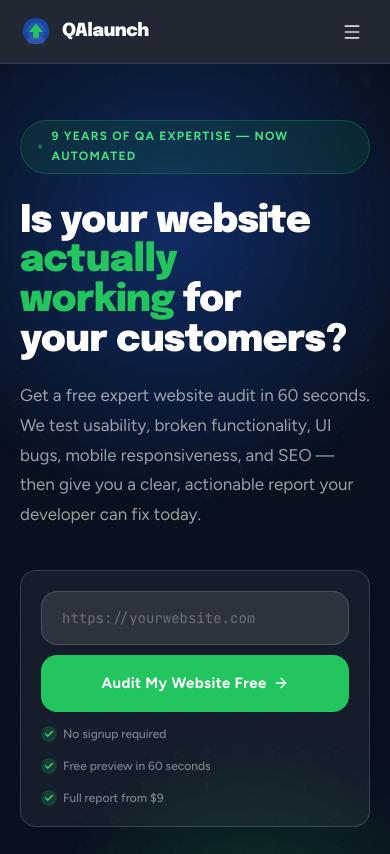
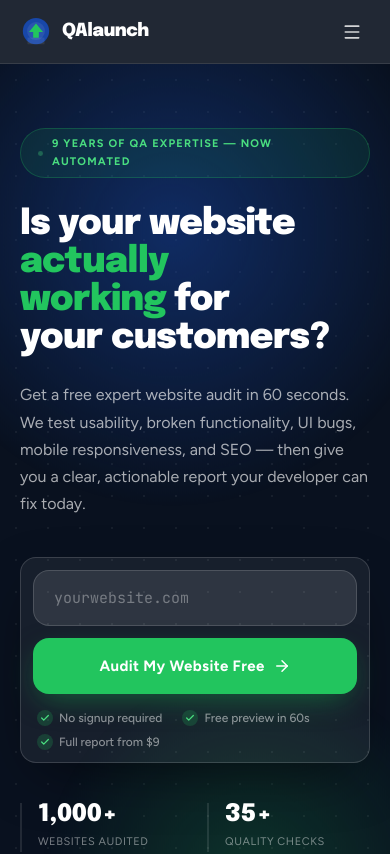
Before and after one commit to haseeb-012/v0-website-audit-tool, a Next.js app: page / in a window 390 px wide. Shown: the top 854 px of the page. Built offline with nearby package versions, Linux system fonts and the light colour scheme.

Commit message:
feat: enhance site button consistency and hero CTA prominence
Align button sizes, upgrade hero CTA, and improve mobile layout.

Co-authored-by: Haseeb Sajjad <112787960+haseeb-012@users.noreply.github.com>

```diff
--- a/components/home/cta-band.tsx
+++ b/components/home/cta-band.tsx
@@ -34,10 +34,10 @@ export function CtaBand() {
         <button
           type="button"
           onClick={focusAudit}
-          className="mt-9 inline-flex items-center gap-2 rounded-2xl bg-accent-bright px-11 py-4 text-base font-extrabold text-white transition-all hover:-translate-y-1 hover:bg-accent-emerald hover:shadow-xl hover:shadow-accent-bright/40"
+          className="group mt-10 inline-flex h-14 items-center justify-center gap-2 rounded-2xl bg-accent-bright px-10 text-[15px] font-extrabold tracking-wide text-white transition-all shadow-[0_16px_40px_-10px_rgba(22,163,74,0.6)] hover:-translate-y-0.5 hover:bg-accent-emerald hover:shadow-[0_20px_50px_-10px_rgba(22,163,74,0.8)] focus-visible:outline-none focus-visible:ring-4 focus-visible:ring-accent-bright/35 sm:h-[60px] sm:px-12 sm:text-base"
         >
           Audit My Website Free
-          <ArrowRight className="size-4" />
+          <ArrowRight className="size-[18px] transition-transform group-hover:translate-x-0.5" />
         </button>
         <p className="mt-4 text-[13px] text-white/45">
           Trusted by founders building with Lovable, Bolt, Replit, and Shopify
--- a/components/home/hero.tsx
+++ b/components/home/hero.tsx
@@ -22,26 +22,26 @@ export function Hero() {
   }
 
   return (
-    <section className="relative flex min-h-[calc(100vh-4rem)] items-center overflow-hidden bg-slate-deep px-5 py-14 md:px-12 md:py-20">
+    <section className="relative flex min-h-[calc(100vh-4rem)] items-center overflow-hidden bg-slate-deep px-5 py-16 sm:px-8 md:px-12 md:py-20 lg:py-24">
       {/* Decorative dot grid + glowing orbs */}
       <div className="qa-hero-grid pointer-events-none absolute inset-0" />
       <div className="qa-orb-float pointer-events-none absolute -left-32 -top-32 size-[600px] rounded-full bg-[radial-gradient(circle,rgba(24,71,168,0.5)_0%,transparent_65%)]" />
       <div className="qa-orb-float-alt pointer-events-none absolute -bottom-40 -right-28 size-[500px] rounded-full bg-[radial-gradient(circle,rgba(34,197,94,0.2)_0%,transparent_60%)]" />
 
-      <div className="relative z-10 mx-auto grid w-full max-w-7xl items-center gap-16 lg:grid-cols-2 lg:gap-20">
-        <div>
-          <div className="mb-7 inline-flex items-center gap-2 rounded-full border border-accent-bright/25 bg-accent-bright/10 px-4 py-1.5 text-[12px] font-bold uppercase tracking-[1.2px] text-[#4ade80]">
+      <div className="relative z-10 mx-auto grid w-full max-w-7xl items-center gap-14 lg:grid-cols-[1.05fr_1fr] lg:gap-16 xl:gap-20">
+        <div className="flex flex-col">
+          <div className="mb-7 inline-flex w-fit items-center gap-2 rounded-full border border-accent-bright/25 bg-accent-bright/10 px-4 py-1.5 text-[11px] font-bold uppercase tracking-[1.2px] text-[#4ade80] sm:text-[12px]">
             <span className="qa-blink size-[7px] rounded-full bg-[#4ade80]" />
             9 Years of QA Expertise — Now Automated
           </div>
 
-          <h1 className="font-heading text-[clamp(2.375rem,4.8vw,3.875rem)] font-black leading-[1.05] tracking-[-0.02em] text-balance text-white">
+          <h1 className="font-heading text-[clamp(2.25rem,5.2vw,4rem)] font-black leading-[1.05] tracking-[-0.02em] text-balance text-white">
             Is your website{" "}
             <span className="text-accent-bright">actually working</span> for
             your customers?
           </h1>
 
-          <p className="mt-5 max-w-lg text-[17px] leading-[1.75] text-white/60">
+          <p className="mt-6 max-w-xl text-[16px] leading-[1.7] text-white/65 sm:text-[17px] sm:leading-[1.75]">
             Get a free expert website audit in 60 seconds. We test usability,
             broken functionality, UI bugs, mobile responsiveness, and SEO —
             then give you a clear, actionable report your developer can fix
@@ -49,8 +49,12 @@ export function Hero() {
           </p>
 
           {/* URL capture */}
-          <div className="mt-10 rounded-2xl border border-white/15 bg-white/5 p-5">
-            <div className="flex flex-col gap-2.5 sm:flex-row">
+          <div className="mt-10 rounded-2xl border border-white/15 bg-white/[0.06] p-3 shadow-[0_20px_60px_-20px_rgba(0,0,0,0.6)] sm:p-4">
+            <div className="flex flex-col gap-3 sm:flex-row sm:items-stretch">
+              <div className="relative flex-1">
+                <span className="pointer-events-none absolute left-4 top-1/2 hidden -translate-y-1/2 font-mono text-xs text-white/30 sm:block">
+                  https://
+                </span>
                 <input
                   id="audit-input"
                   value={url}
@@ -59,35 +63,38 @@ export function Hero() {
                     if (e.key === "Enter") submit()
                   }}
                   type="url"
-                placeholder="https://yourwebsite.com"
+                  placeholder="yourwebsite.com"
                   className={cn(
-                  "flex-1 rounded-xl border border-white/15 bg-white/10 px-5 py-4",
-                  "font-mono text-sm text-white outline-none transition-all placeholder:text-white/30",
+                    "h-14 w-full rounded-xl border border-white/15 bg-white/10 px-5 sm:pl-[84px]",
+                    "font-mono text-[15px] text-white outline-none transition-all placeholder:text-white/35",
                     "focus:border-accent-bright focus:bg-accent-bright/10 focus:ring-4 focus:ring-accent-bright/15",
                   )}
                 />
+              </div>
               <button
                 type="button"
                 onClick={submit}
                 className={cn(
-                  "inline-flex items-center justify-center gap-1.5 whitespace-nowrap rounded-xl bg-accent-bright px-7 py-4",
+                  "group inline-flex h-14 items-center justify-center gap-2 whitespace-nowrap rounded-xl bg-accent-bright px-7 sm:px-8",
                   "text-[15px] font-extrabold tracking-wide text-white transition-all",
-                  "hover:-translate-y-0.5 hover:bg-accent-emerald hover:shadow-lg hover:shadow-accent-bright/35",
+                  "shadow-[0_10px_30px_-8px_rgba(22,163,74,0.55)]",
+                  "hover:-translate-y-0.5 hover:bg-accent-emerald hover:shadow-[0_16px_40px_-8px_rgba(22,163,74,0.75)]",
+                  "focus-visible:outline-none focus-visible:ring-4 focus-visible:ring-accent-bright/35",
                 )}
               >
                 Audit My Website Free
-                <ArrowRight className="size-4" />
+                <ArrowRight className="size-[18px] transition-transform group-hover:translate-x-0.5" />
               </button>
             </div>
-            <div className="mt-3.5 flex flex-wrap items-center gap-4">
+            <div className="mt-4 flex flex-wrap items-center gap-x-5 gap-y-2 px-1">
               <TrustItem label="No signup required" />
-              <TrustItem label="Free preview in 60 seconds" />
+              <TrustItem label="Free preview in 60s" />
               <TrustItem label="Full report from $9" />
             </div>
           </div>
 
           {/* Stats */}
-          <div className="mt-9 flex flex-wrap gap-8">
+          <div className="mt-10 grid grid-cols-2 gap-6 sm:flex sm:flex-wrap sm:gap-8">
             <StatItem value="1,000+" label="Websites Audited" />
             <StatItem value="35+" label="Quality Checks" />
             <StatItem value="60s" label="Free Audit Time" />
@@ -106,8 +113,8 @@ export function Hero() {
 
 function TrustItem({ label }: { label: string }) {
   return (
-    <div className="flex items-center gap-1.5 text-xs font-medium text-white/45">
-      <span className="inline-flex size-4 items-center justify-center rounded-full bg-accent-bright/20 text-[9px] font-extrabold text-[#4ade80]">
+    <div className="flex items-center gap-1.5 text-xs font-medium text-white/50">
+      <span className="inline-flex size-4 shrink-0 items-center justify-center rounded-full bg-accent-bright/20 text-[#4ade80]">
         <Check className="size-2.5" strokeWidth={3} />
       </span>
       {label}
@@ -118,10 +125,10 @@ function TrustItem({ label }: { label: string }) {
 function StatItem({ value, label }: { value: string; label: string }) {
   return (
     <div className="border-l-2 border-white/10 pl-4">
-      <span className="block font-heading text-[26px] font-black leading-none text-white">
+      <span className="block font-heading text-[24px] font-black leading-none text-white sm:text-[26px]">
         {value}
       </span>
-      <span className="mt-1 block text-[11px] uppercase tracking-wider text-white/40">
+      <span className="mt-1.5 block text-[11px] uppercase tracking-wider text-white/45">
         {label}
       </span>
     </div>
```
Lines whose indentation alone changed are shown as unchanged.
